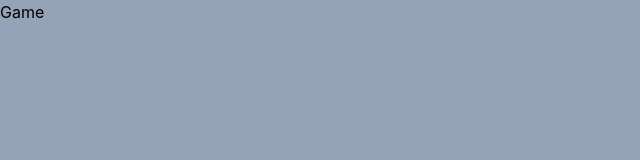
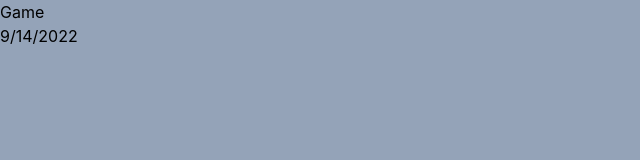
Before and after one commit to lilKriT/hard-worker-clicker-game, a React (Create React App) app: page / in a window 1280 px wide. Shown: the top 160 px of the page, without its empty margins (0-640 px from the left). Built offline with nearby package versions, Linux system fonts and the light colour scheme.

Commit message:
Getting time to work.

```diff
--- a/src/components/Game.jsx
+++ b/src/components/Game.jsx
@@ -5,7 +5,28 @@ const Game = () => {
     console.log("tick");
   };
 
-  return <div className="game bg-slate-400 min-h-screen">Game</div>;
+  const showCurrentTime = () => {
+    let timer = document.querySelector(".time");
+  };
+
+  useEffect(() => {
+    console.log("starting timer");
+    const timerID = setInterval(() => tick(), 1000);
+
+    return () => {
+      clearInterval(timerID);
+    };
+  });
+
+  let date = new Date().toLocaleDateString();
+  console.log(date);
+
+  return (
+    <div className="game bg-slate-400 min-h-screen">
+      Game
+      <p className="timer">{date}</p>
+    </div>
+  );
 };
 
 export default Game;
```
